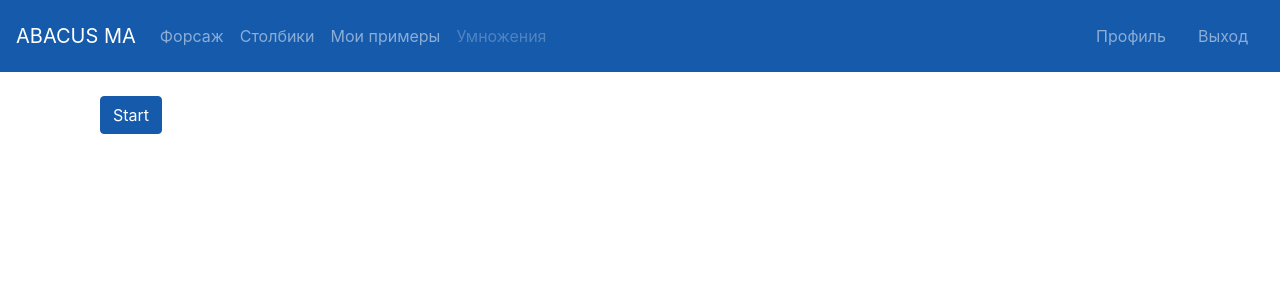
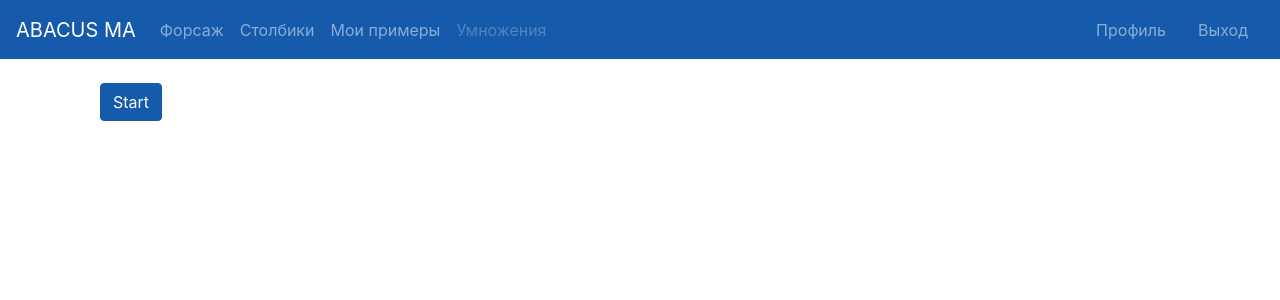
Before and after one commit to Gudleiv/vue-app-mental-arithmetic, a Vue app: page /abacus/ in a window 1280 px wide. Shown: the top 300 px of the page. Built offline with nearby package versions, Linux system fonts and the light colour scheme; no server answers; sample sign-in values are in the browser's storage; a web font is replaced by a local one.

Commit message:
change navbar padding

```diff
--- a/src/components/Navbar.vue
+++ b/src/components/Navbar.vue
@@ -55,4 +55,7 @@ export default {
 </script>
 
 <style scoped>
+.navbar {
+  padding: 0.1rem 1rem;
+}
 </style>
```
